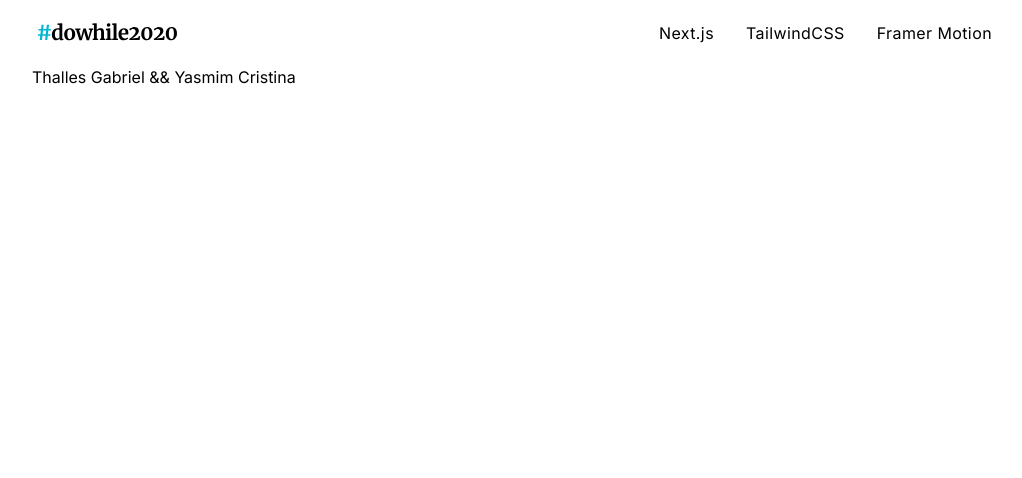
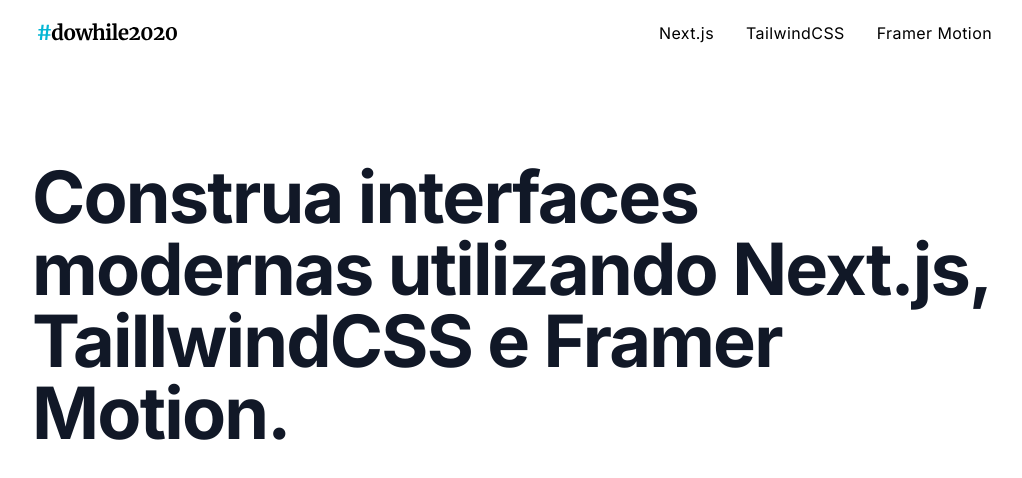
Before and after one commit to thallesyasmim/Futuristic-interface, a Next.js app: page / in a window 1280 px wide. Shown: the top 478 px of the page, without its empty margins (128-1150 px from the left). Built offline with nearby package versions, Linux system fonts and the light colour scheme.

Commit message:
Styling the title

```diff
--- a/pages/index.tsx
+++ b/pages/index.tsx
@@ -3,7 +3,9 @@
 export default function Home() {
   return (
     <Layout>
-      <h1>Thalles Gabriel && Yasmim Cristina</h1>
+      <h1 className="text-4xl sm:text-6xl lg:text-7xl mt-10 md:mt-24 leading-none font-extrabold tracking-tight text-gray-900">Construa interfaces modernas utilizando Next.js, TaillwindCSS e Framer Motion.</h1>
+
+
     </Layout>
   )
 }
```
